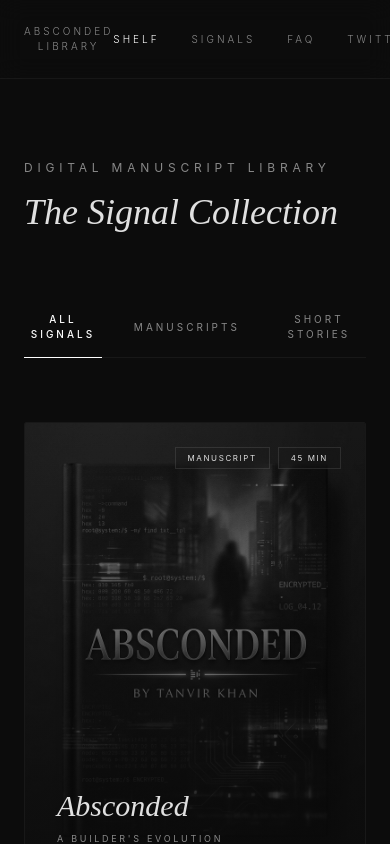
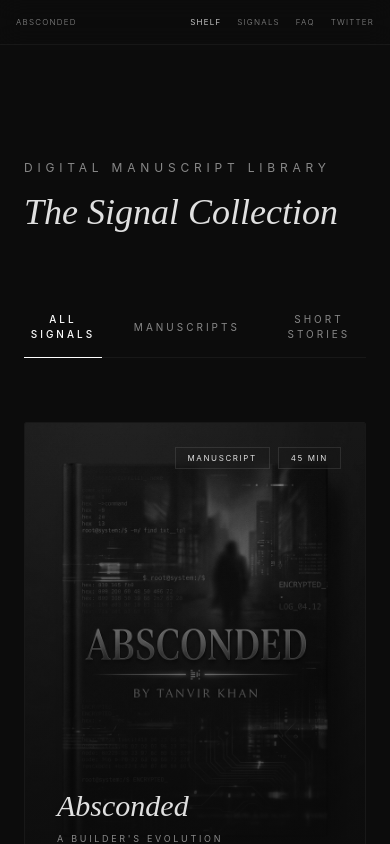
Before and after one commit to habibixyz/Absconded, a Next.js app: page / in a window 390 px wide. Shown: the top 844 px of the page. Built offline with nearby package versions, Linux system fonts and the light colour scheme.

Commit message:
fix: make header navigation fully responsive, adjust spacing and logo sizing to prevent mobile overlaps

```diff
--- a/app/globals.css
+++ b/app/globals.css
@@ -71,7 +71,7 @@ body {
 
 /* UI Components */
 .nav-link {
-  @apply text-[10px] tracking-[0.3em] uppercase font-light transition-all duration-300 hover:text-accent cursor-pointer;
+  @apply text-[8px] sm:text-[10px] tracking-[0.15em] sm:tracking-[0.3em] uppercase font-light transition-all duration-300 hover:text-accent cursor-pointer;
 }
 
 .chapter-card {
--- a/app/page.jsx
+++ b/app/page.jsx
@@ -139,12 +139,12 @@ export default function Home() {
 
       {/* Navigation */}
       <nav className="fixed top-0 left-0 right-0 z-50 bg-bg/80 backdrop-blur-md border-b border-white/5">
-        <div className="max-w-6xl mx-auto px-6 py-6 flex items-center justify-between">
+        <div className="max-w-6xl mx-auto px-4 sm:px-6 py-4 sm:py-6 flex items-center justify-between">
           <button
             onClick={goHome}
-            className="text-[10px] tracking-[0.3em] uppercase font-light hover:text-white transition-colors duration-300 text-secondary"
+            className="text-[8px] sm:text-[10px] tracking-[0.15em] sm:tracking-[0.3em] uppercase font-light hover:text-white transition-colors duration-300 text-secondary whitespace-nowrap"
           >
-            Absconded Library
+            Absconded<span className="hidden sm:inline"> Library</span>
           </button>
 
           {/* Breadcrumb for reading view */}
@@ -162,7 +162,7 @@ export default function Home() {
             </div>
           )}
 
-          <div className="flex gap-8 items-center">
+          <div className="flex gap-4 sm:gap-8 items-center">
             <button
               onClick={goToShelf}
               className={`nav-link ${view === 'library' ? 'text-white' : 'text-secondary'}`}
```
